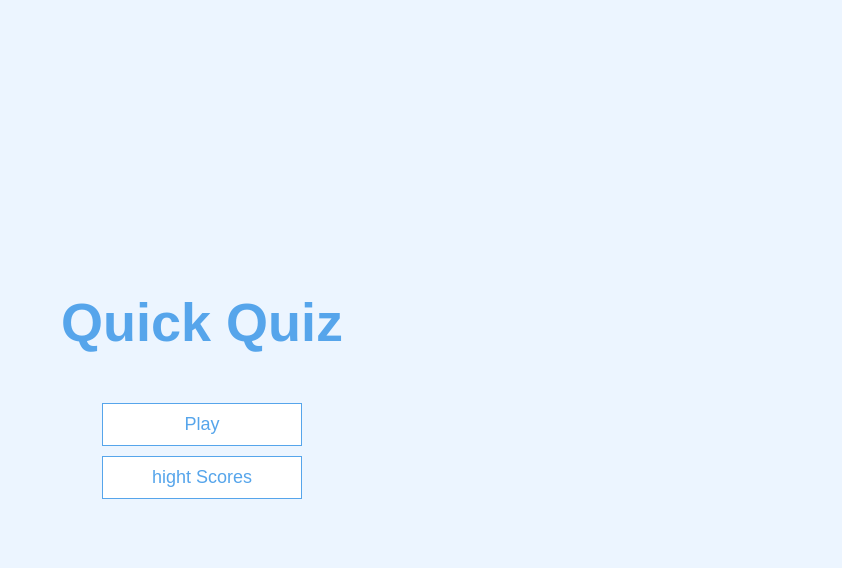
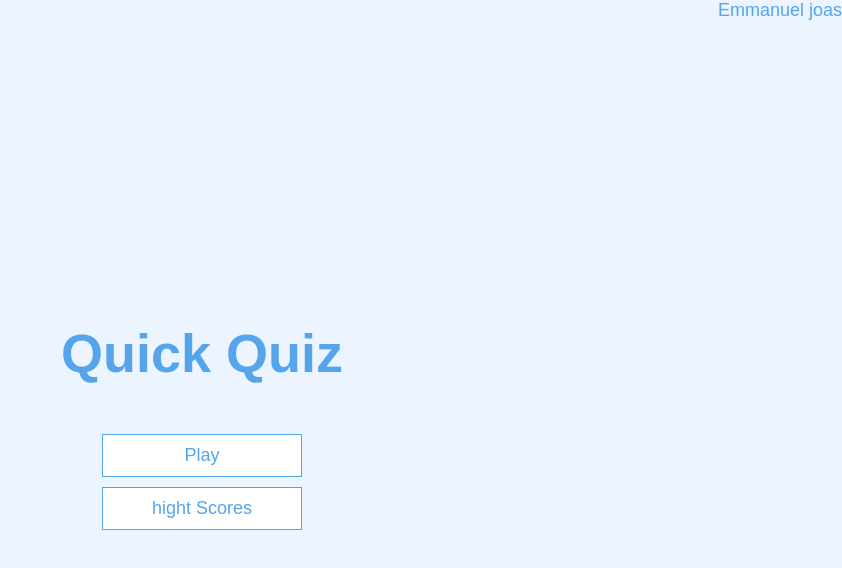
Before and after one commit to EmmanuelJoas/Quiz-App, a plain HTML site: page index.html in a window 1280 px wide. Shown: the whole page, without its empty margins (438-1280 px from the left). Drawn offline with Linux system fonts and the light colour scheme.

Commit message:
Add my name in the page

```diff
--- a/index.html
+++ b/index.html
@@ -7,6 +7,9 @@
     <link rel="stylesheet" href="style.css">
 </head>
 <body>
+    <div class="powered-by">
+        <h3>Emmanuel joas</h3>
+    </div>
     <div class="container">
         <div id="home" class="flex-center flex-column">
             <h1>Quick Quiz</h1>
--- a/style.css
+++ b/style.css
@@ -35,11 +35,19 @@ h2{
 }
 
 h3{
-    font-size: 2.8rem;
+    font-size: 1.8rem;
     font-weight: 500;
+    color: #56a5eb;
 }
 
 /* Utilities */
+
+.powered-by{
+    display: flex;
+    justify-content:end;
+    align-items: center;
+}
+
 .container{
     width: 100vw;
     height: 100vh;
```
